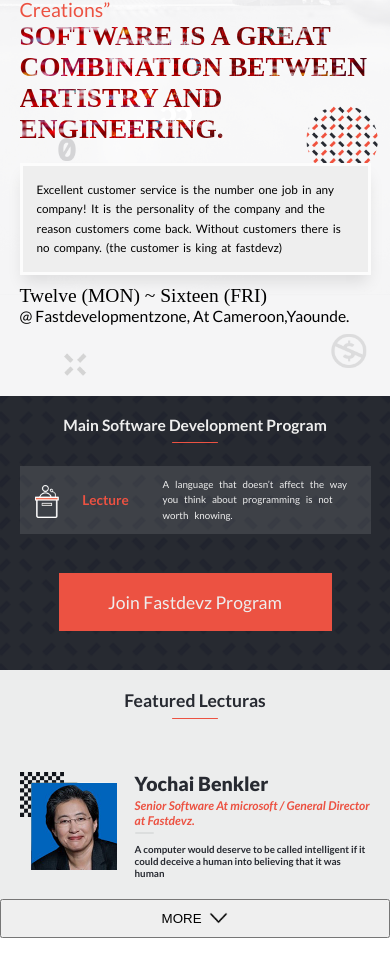
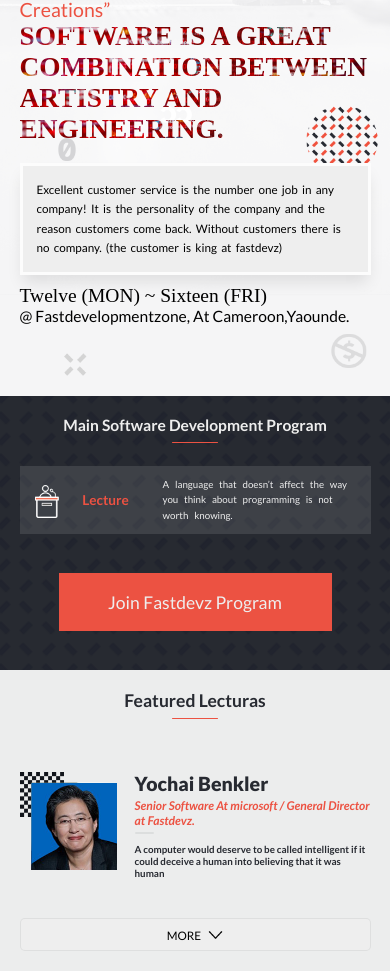
Before and after one commit to soulemanou-software/Capstone--pro--1, a website: page index.html in a window 390 px wide. Shown: the part 103-1074 px from the top of the page. Before the commit the page ends 1041 px from the top, so only its background shows below. Drawn offline with Linux system fonts and the light colour scheme; a web font is replaced by a local one.

Commit message:
finish with the mobile version home design

```diff
--- a/mobile.css
+++ b/mobile.css
@@ -245,12 +245,22 @@
     justify-content: center;
     align-items: center;
     padding: 2%;
+    margin: 5%;
+    font-family: 'lato',sans-serif;
+    background:var(--forground-bg-color);
+    border: .5vw solid var(--bg-color1);
+    border-radius: 5px;
+    font-size: 3vw;
+}
+#featured-lecturas>button:hover{
+    color: var(--text-color);
+    border: .5vw solid var(--text-color);
+    background: transparent;
 }
 #featured-lecturas>button img{
-    width:5vw;
-    height: 5vw;
+    width:4vw;
+    height: 4vw;
     padding-left: 2%;
-    color: var(--text-color);
 }
 .featured-lecturas-heading> .line{
     width: 12vw;
```
